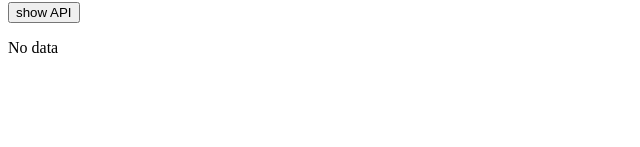
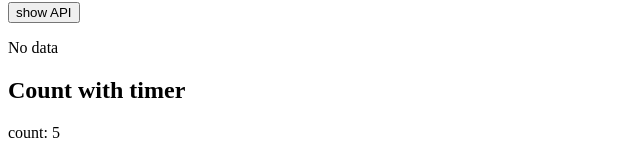
Before and after one commit to biancavlz/component-catalog, a React (Create React App) app: page / in a window 1280 px wide. Shown: the part 2612-2759 px from the top of the page, without its empty margins (0-640 px from the left). Before the commit the page ends 2685 px from the top, so only its background shows below. Built offline with nearby package versions, Linux system fonts and the light colour scheme; no server answers.

Commit message:
useEffect - CountTimer component

```diff
--- a/src/App.js
+++ b/src/App.js
@@ -19,6 +19,7 @@ import UserProfileForm from "./components/hooks/useState/UserProfileForm";
 import Steps from "./components/hooks/useState/Steps";
 import Visibility from "./components/hooks/useState/Visibility";
 import ApiCall from "./components/hooks/useEffect/ApiCall";
+import CountTimer from "./components/hooks/useEffect/CountTimer";
 
 function App() {
   return (
@@ -131,6 +132,10 @@ function App() {
         <HeaderCard text={"Api Call"}>
           <ApiCall />
         </HeaderCard>
+
+        <HeaderCard text={"Count with timer"}>
+          <CountTimer />
+        </HeaderCard>
       </section>
     </div>
   );
--- /dev/null
+++ b/src/components/hooks/useEffect/CountTimer.js
@@ -0,0 +1,25 @@
+import { useEffect, useState } from "react";
+
+function CountTimer() {
+  const [count, setCount] = useState(0);
+
+  useEffect(() => {
+    const intervalId = setInterval(() => {
+      setCount((prevCount) => prevCount + 1);
+    }, 1000);
+
+    const timeoutId = setTimeout(() => {
+      clearInterval(intervalId);
+      console.log("Stopped after 5 seconds");
+    }, 5000);
+
+    return () => {
+      clearInterval(intervalId);
+      clearTimeout(timeoutId);
+    };
+  }, []);
+
+  return <div>count: {count}</div>;
+}
+
+export default CountTimer;
```
